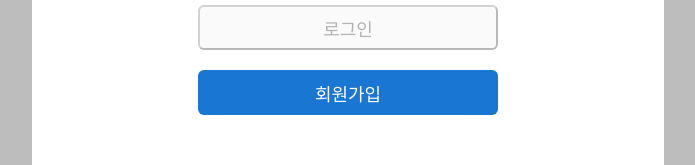
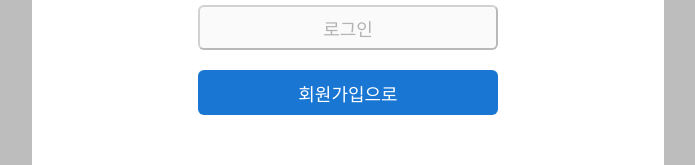
Before and after one commit to pji0219/wanted-pre-onboarding-frontend, a React (Create React App) app: page /signin in a window 1280 px wide. Shown: the part 465-630 px from the top of the page, without its empty margins (292-987 px from the left). Built offline with nearby package versions, Linux system fonts and the light colour scheme; the HTML template or start-up script is replaced by a standard one.

Commit message:
Fix: 로그인 버튼 data-testid 올바르게 수정 및 회원가입 링크 버튼 텍스트 올바르게 수정

```diff
--- a/src/auth/components/SignInForm.jsx
+++ b/src/auth/components/SignInForm.jsx
@@ -106,7 +106,7 @@ function SignInForm() {
         </div>
         <div className='signin-form__signin-btn'>
           <button
-            data-testid='signup-button'
+            data-testid='signin-button'
             type='submit'
             disabled={isDisabled}
           >
@@ -116,7 +116,7 @@ function SignInForm() {
       </form>
       <div className='signup-link-btn'>
         <Link to='/signup'>
-          <button>회원가입</button>
+          <button>회원가입으로</button>
         </Link>
       </div>
     </Container>
```
